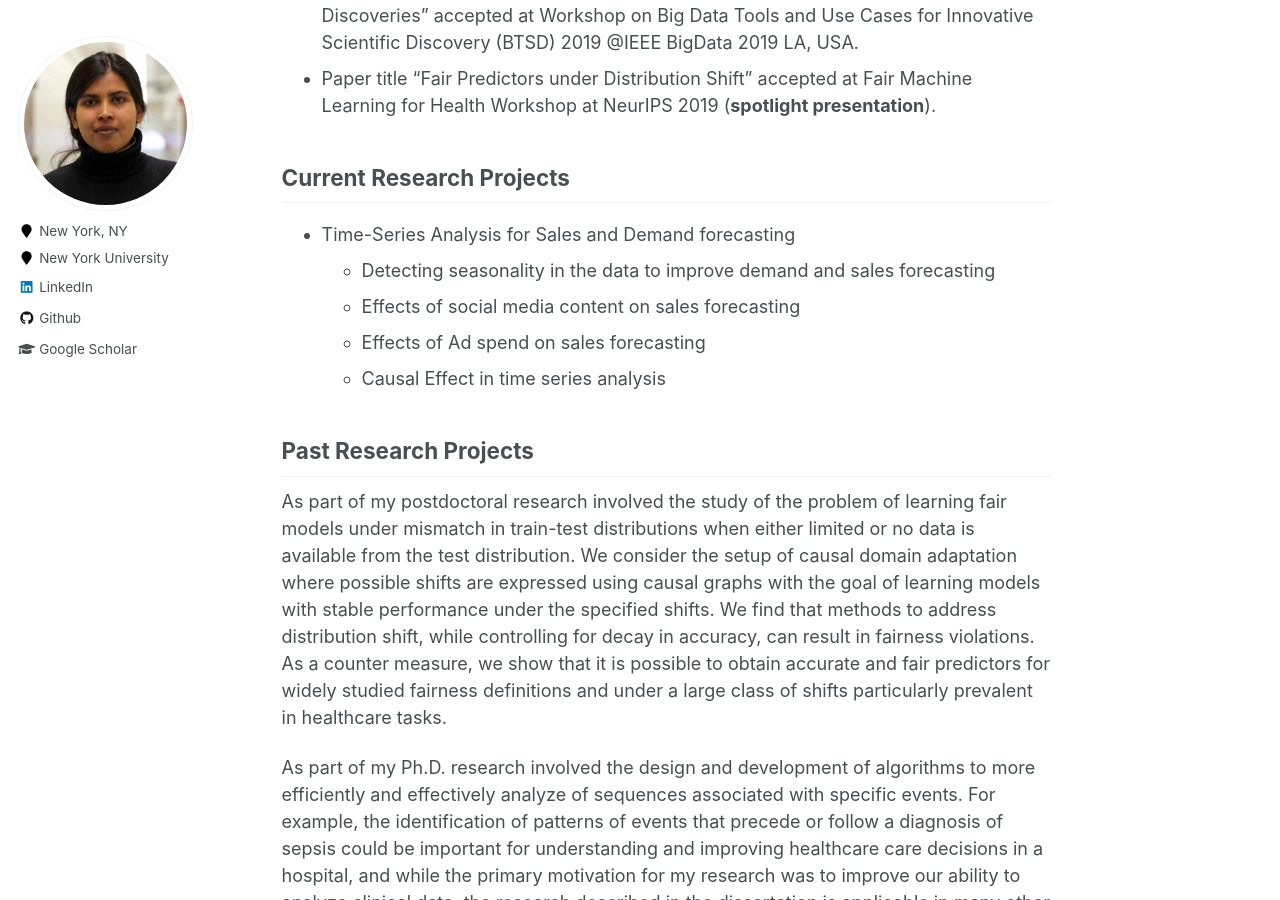
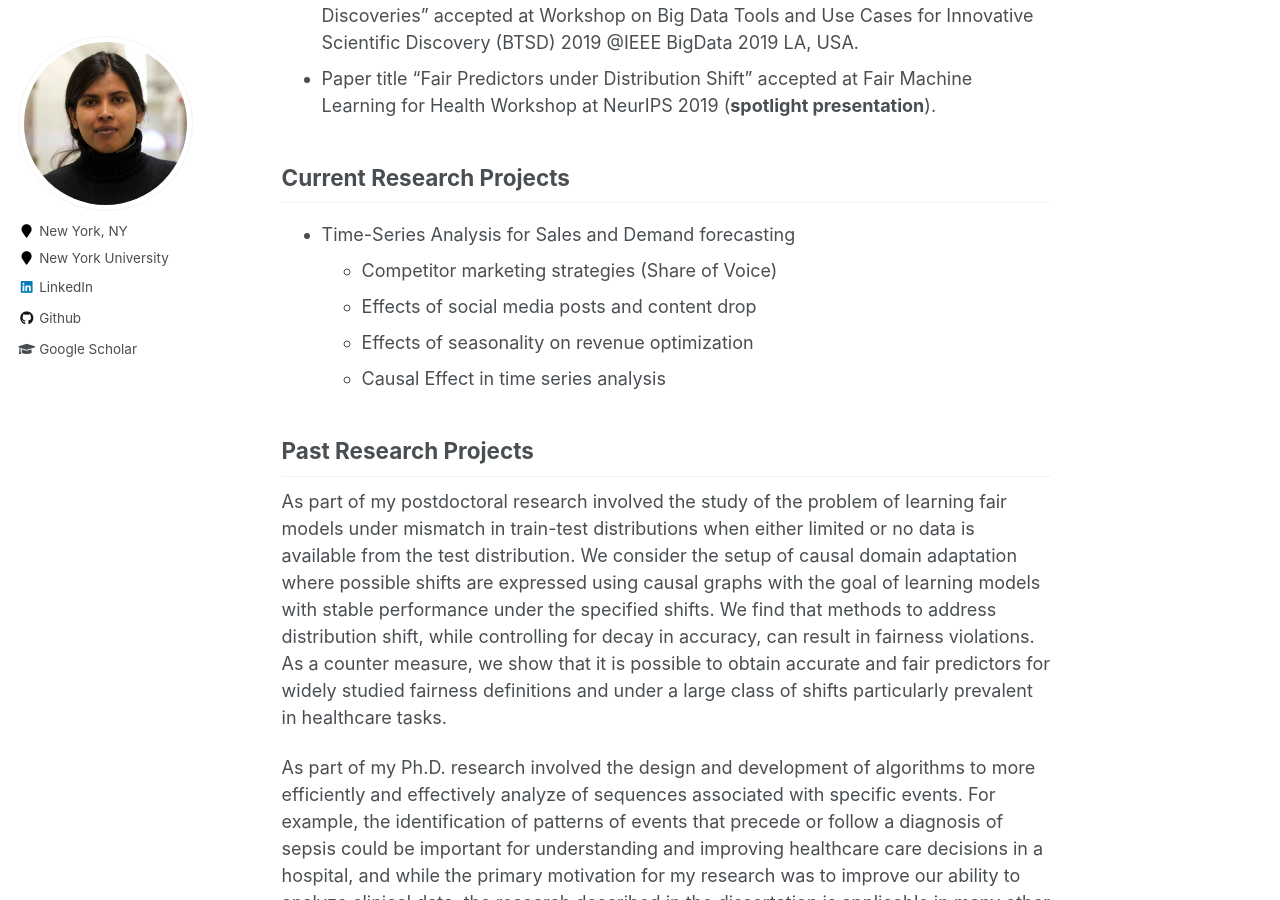
Before and after one commit to rsingh43/rsingh43.github.io, a Jekyll site: the page built from _pages/about.md, in a window 1280 px wide and 900 px high, scrolled down 762 px. Built offline with Jekyll 4.4.1, drawn with Linux system fonts in a browser that asks for light colours.

Commit message:
Update about.md

```diff
--- a/_pages/about.md
+++ b/_pages/about.md
@@ -29,9 +29,9 @@ News
 Current Research Projects
 ------
 * Time-Series Analysis for Sales and Demand forecasting
-   * Detecting seasonality in the data to improve demand and sales forecasting
-   * Effects of social media content on sales forecasting
-   * Effects of Ad spend on sales forecasting
+   * Competitor marketing strategies (Share of Voice)
+   * Effects of social media posts and content drop
+   * Effects of seasonality on revenue optimization
    * Causal Effect in time series analysis
 
 Past Research Projects
```
